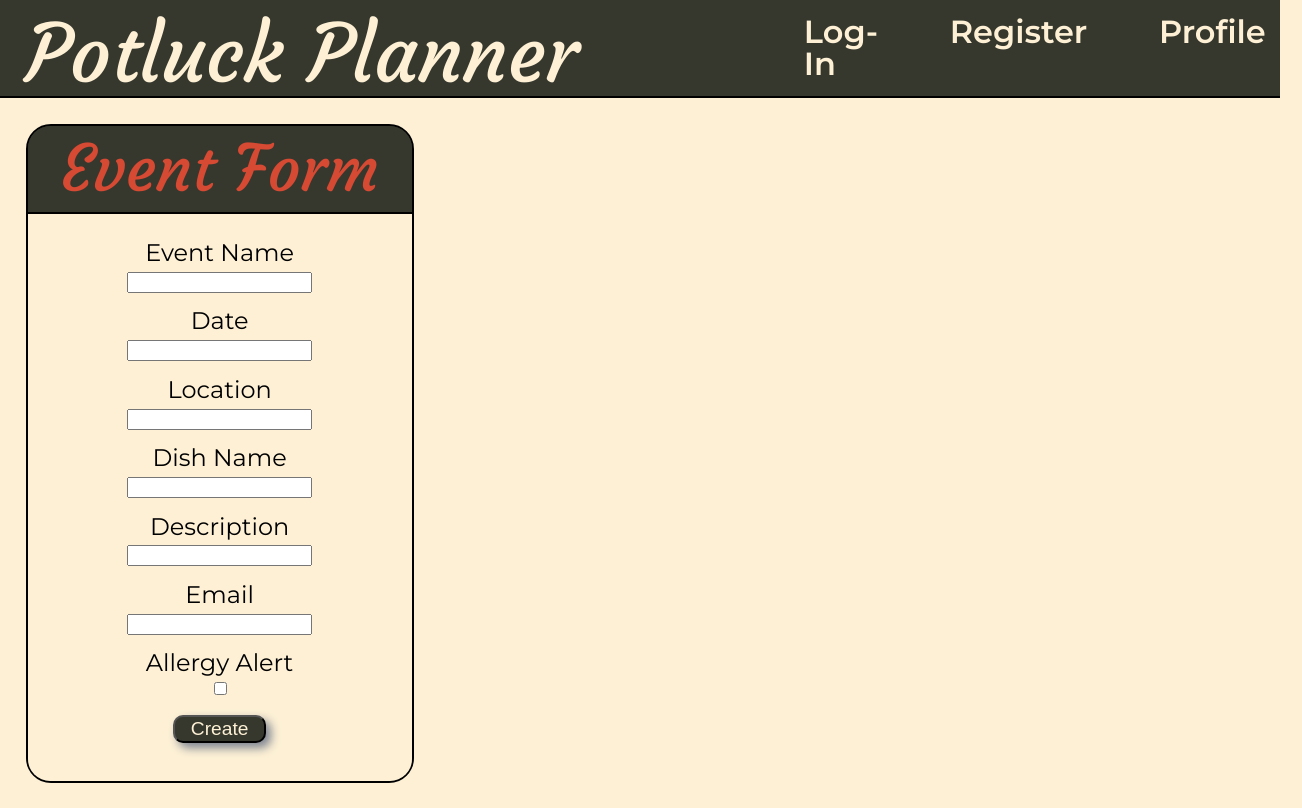
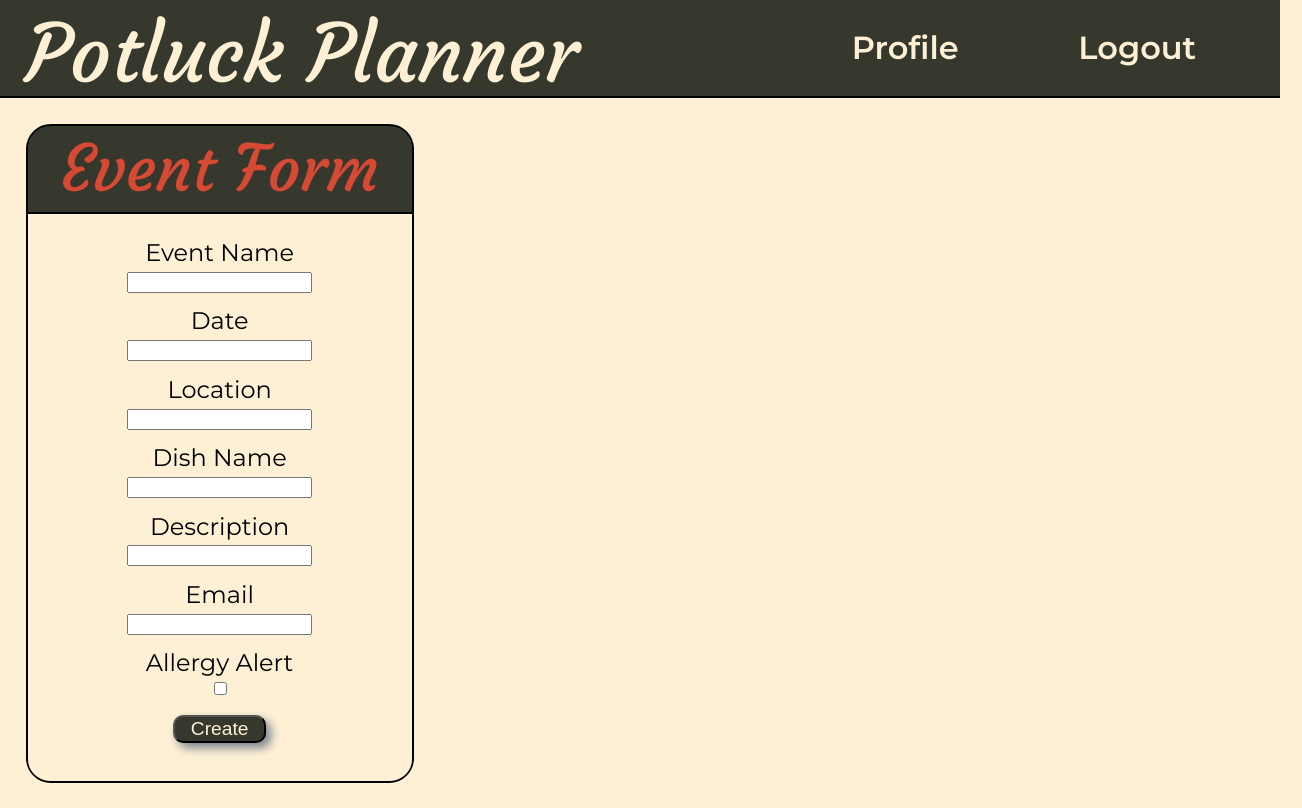
Before and after one commit to bw-potluck-planner/frontend, a React (Create React App) app in the folder potluck-planner/: page /add-event in a window 1280 px wide. Shown: the whole page, 1302 px wide, since content can reach past the window. Built offline with nearby package versions, Linux system fonts and the light colour scheme; sample sign-in values are in the browser's storage.

Commit message:
adjusted visual of login buttons

```diff
--- a/potluck-planner/src/Components/Header.js
+++ b/potluck-planner/src/Components/Header.js
@@ -1,15 +1,20 @@
-import React from "react";
+import React, {useEffect, useState} from "react";
 import { Link, useHistory } from "react-router-dom";
+
+
 export default function Header() {
+
   let history = useHistory();
+
+
   return (
     <>
       <header className="head">
         <h1 onClick={() => history.push("/")}>Potluck Planner</h1>
         <nav>
-          <Link to="/login">Log-In</Link>
-          <Link to="/register">Register</Link>
-          <Link to="/protected">Profile</Link>
+          {localStorage.getItem("token") === null ? <Link to="/login">Log-In</Link> : <Link to="/protected">Profile</Link>}
+
+          {localStorage.getItem("token") === null ? <Link to="/register">Register</Link> : <Link to="/login">Logout</Link>}
         </nav>
       </header>
     </>
--- a/potluck-planner/src/Components/Login-Register/LoginForm.js
+++ b/potluck-planner/src/Components/Login-Register/LoginForm.js
@@ -39,6 +39,7 @@ export default function Form() {
       })
       .finally(() => {
         setUserData(blankData);
+        window.location.reload()
       });
   };
 
--- a/potluck-planner/src/actions/actions.js
+++ b/potluck-planner/src/actions/actions.js
@@ -11,11 +11,14 @@ export const POST_POTLUCK = "POST_POTLUCK";
 export const PUT_POTLUCK = "PUT_POTLUCK";
 export const DELETE_POTLUCK = "DELETE_POTLUCK";
 
+
+
 export const fetchData = () => dispatch => {
    axiosWithAuth().get("/api/profile")
    .then(res => {
        console.log(res.data)
        dispatch({type: FETCH_DATA, payload: res.data})
+
    })
    .catch(err => {
        console.log(err)
@@ -26,6 +29,7 @@ export const postData = () => dispatch => {
     axiosWithAuth().post("/api/profile")
     .then(res => {
         dispatch({type: POST_DATA, payload: res.data})
+
     })
     .catch(err => {
         console.log(err)
```
